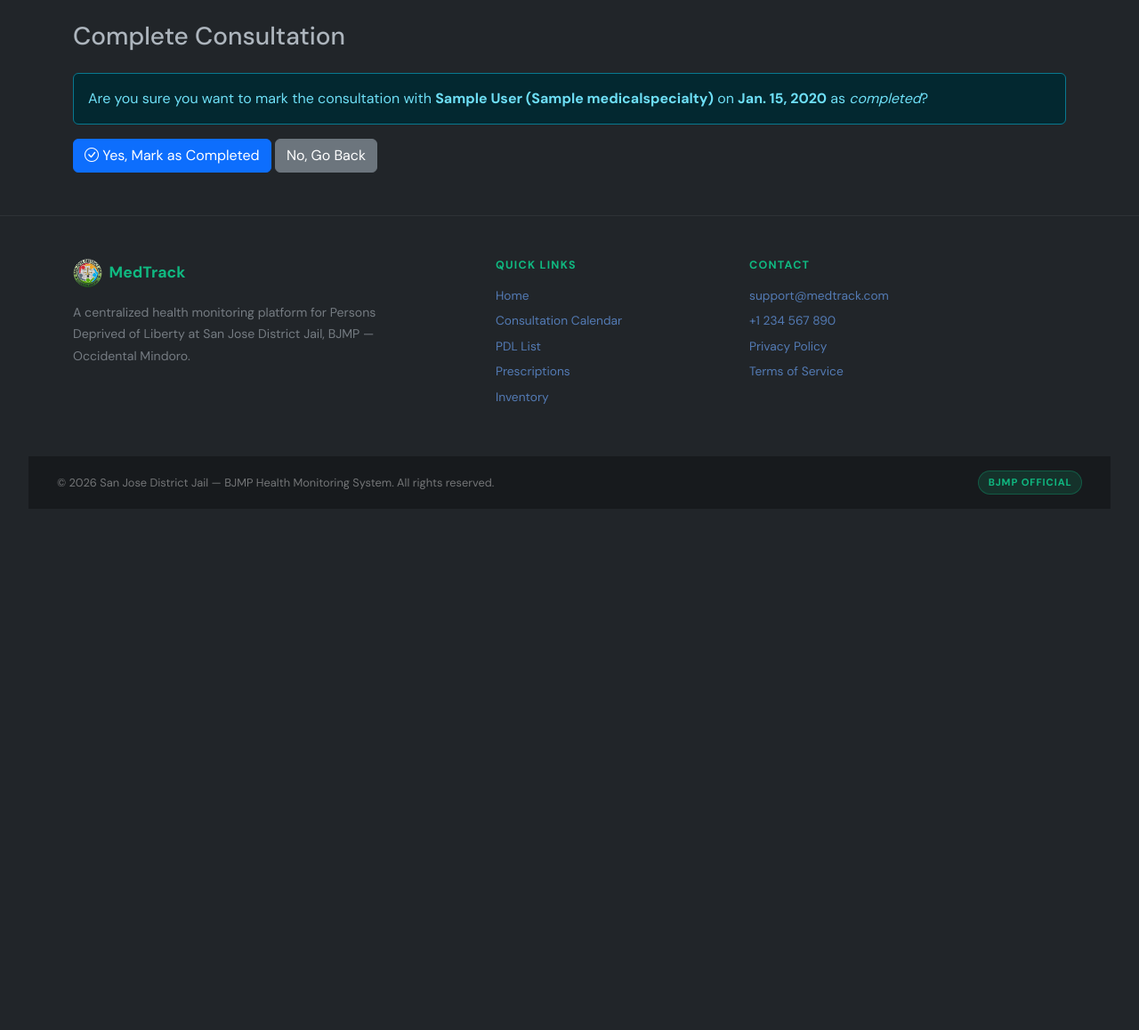
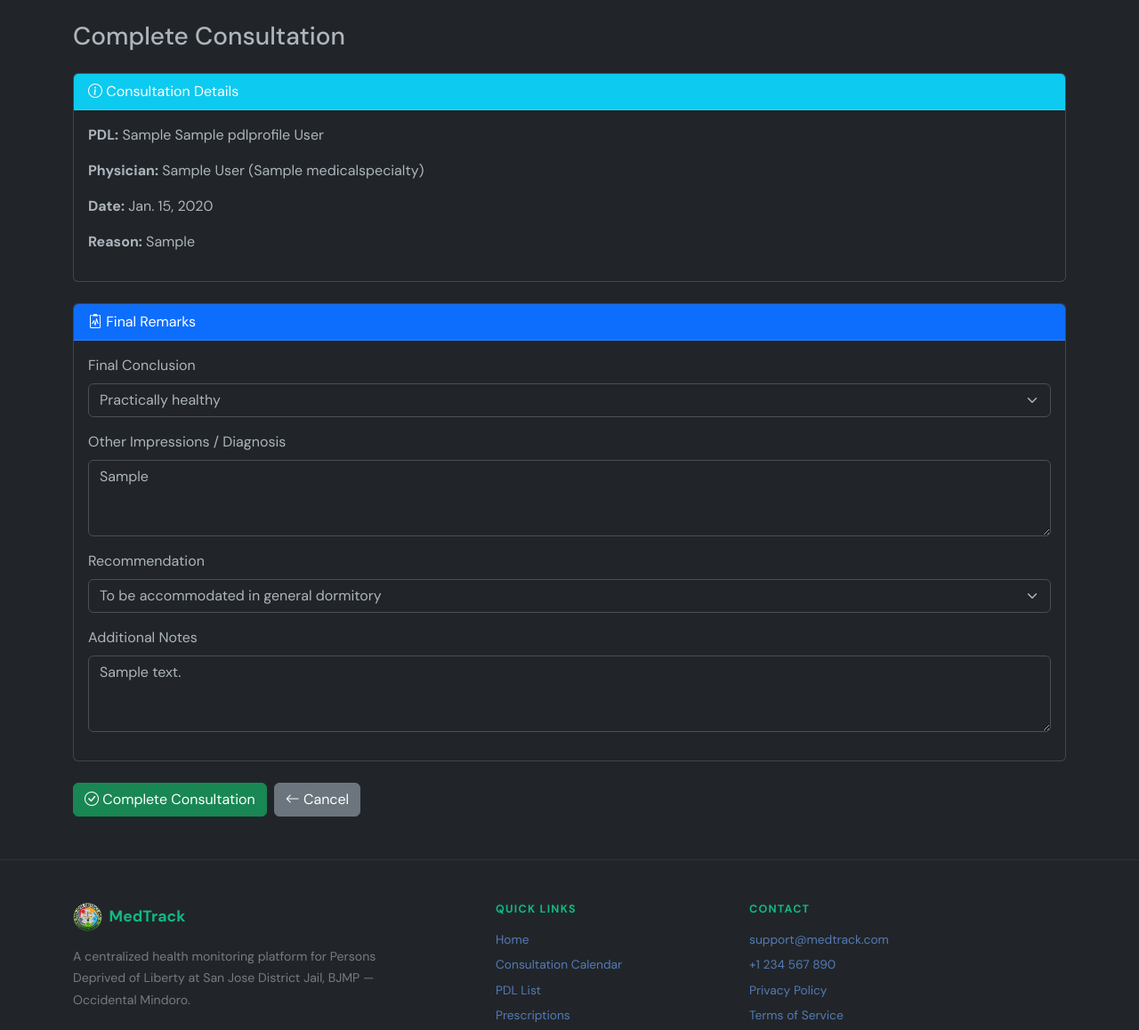
Before and after one commit to Daddycode11/MedTrack, a Django app: page /consultations/complete/1/ in a window 1280 px wide. Shown: the part 70-1228 px from the top of the page at 89% size. Before the commit the page ends 626 px from the top, so only its background shows below. Run offline with Django 5.2, Linux system fonts and the light colour scheme; a user stored in the database is signed in; tables that the repository leaves empty hold one stand-in row (values such as "Sample post"); some libraries are stand-ins or nearby versions.

Commit message:
Add follow-up consultation feature with yellow notification, fix completion form with diagnosis fields

```diff
--- a/medtrack/consultations/views.py
+++ b/medtrack/consultations/views.py
@@ -119,7 +119,7 @@ def doctor_dashboard(request):
       dashboard is still useful without raising a 404.
     """
     today = date.today()
-    seven_days_later = today + timedelta(days=7)
+    fourteen_days_later = today + timedelta(days=14)  # Extended to show follow-ups scheduled 7 days out
 
     try:
         physician = Physician.objects.get(username=request.user)
@@ -132,7 +132,7 @@ def doctor_dashboard(request):
             )
             .order_by('consultation_date_date_only', 'consultation_time_block')[:5]
         )
-        # Follow-up consultations due within next 7 days for this physician
+        # Follow-up consultations due within next 14 days for this physician
         followup_due = (
             Consultation.objects
             .filter(
@@ -140,7 +140,7 @@ def doctor_dashboard(request):
                 is_followup=True,
                 status="scheduled",
                 consultation_date_date_only__gte=today,
-                consultation_date_date_only__lte=seven_days_later,
+                consultation_date_date_only__lte=fourteen_days_later,
             )
             .select_related('pdl_profile__username', 'parent_consultation')
             .order_by('consultation_date_date_only')
@@ -157,14 +157,14 @@ def doctor_dashboard(request):
             .select_related('physician', 'pdl_profile', 'location')
             .order_by('consultation_date_date_only', 'consultation_time_block')[:5]
         )
-        # All follow-ups due within next 7 days
+        # All follow-ups due within next 14 days
         followup_due = (
             Consultation.objects
             .filter(
                 is_followup=True,
                 status="scheduled",
                 consultation_date_date_only__gte=today,
-                consultation_date_date_only__lte=seven_days_later,
+                consultation_date_date_only__lte=fourteen_days_later,
             )
             .select_related('pdl_profile__username', 'physician', 'parent_consultation')
             .order_by('consultation_date_date_only')
@@ -330,6 +330,12 @@ def complete_consultation(request, consultation_id):
     )
 
     if request.method == "POST":
+        # Save form data
+        consultation.fr_conclusion = request.POST.get('fr_conclusion') or None
+        consultation.fr_other_impressions = request.POST.get('fr_other_impressions') or None
+        consultation.fr_recommendation = request.POST.get('fr_recommendation') or None
+        consultation.notes = request.POST.get('notes') or consultation.notes
+
         # Support both Enum and plain-string status fields
         if hasattr(Consultation, "Status") and hasattr(Consultation.Status, "COMPLETED"):
             consultation.status = Consultation.Status.COMPLETED
@@ -350,7 +356,7 @@ def complete_consultation(request, consultation_id):
             try:
                 # Get a "Follow-up" reason or use the same reason
                 followup_reason, _ = ConsultationReason.objects.get_or_create(
-                    name="Follow-up Consultation",
+                    reason="Follow-up Consultation",
                     defaults={"description": "Scheduled follow-up consultation"}
                 )
 
--- a/medtrack/templates/consultations/complete_consultation.html
+++ b/medtrack/templates/consultations/complete_consultation.html
@@ -6,17 +6,69 @@
 {% block content %}
 <div class="container mt-4">
   <h1 class="h3 mb-4">Complete Consultation</h1>
-  <div class="alert alert-info">
-    Are you sure you want to mark the consultation with
-    <strong>{{ consultation.physician }}</strong> on
-    <strong>{{ consultation.consultation_date_date_only }}</strong> as <em>completed</em>?
+
+  <div class="card mb-4">
+    <div class="card-header bg-info text-white">
+      <i class="bi bi-info-circle"></i> Consultation Details
+    </div>
+    <div class="card-body">
+      <p><strong>PDL:</strong> {{ consultation.pdl_profile }}</p>
+      <p><strong>Physician:</strong> {{ consultation.physician }}</p>
+      <p><strong>Date:</strong> {{ consultation.consultation_date_date_only }}</p>
+      <p><strong>Reason:</strong> {{ consultation.reason }}</p>
+    </div>
   </div>
+
   <form method="post">
     {% csrf_token %}
-    <button type="submit" class="btn btn-primary">
-      <i class="bi bi-check-circle"></i> Yes, Mark as Completed
-    </button>
-    <a href="{% url 'consultations:consultation_calendar' %}" class="btn btn-secondary">No, Go Back</a>
+
+    <div class="card mb-4">
+      <div class="card-header bg-primary text-white">
+        <i class="bi bi-clipboard2-pulse"></i> Final Remarks
+      </div>
+      <div class="card-body">
+        <div class="mb-3">
+          <label for="fr_conclusion" class="form-label">Final Conclusion</label>
+          <select class="form-select" id="fr_conclusion" name="fr_conclusion">
+            <option value="">-- Select Conclusion --</option>
+            <option value="HEALTHY" {% if consultation.fr_conclusion == 'HEALTHY' %}selected{% endif %}>Practically healthy</option>
+            <option value="SBIRT" {% if consultation.fr_conclusion == 'SBIRT' %}selected{% endif %}>SBIRT</option>
+            <option value="PHILPEN" {% if consultation.fr_conclusion == 'PHILPEN' %}selected{% endif %}>PhilPEN</option>
+            <option value="NEURO_PSYCH" {% if consultation.fr_conclusion == 'NEURO_PSYCH' %}selected{% endif %}>Neuro-psychiatric evaluation</option>
+            <option value="ILL_TREATMENT" {% if consultation.fr_conclusion == 'ILL_TREATMENT' %}selected{% endif %}>Further documentation of allegations of ill-treatment</option>
+          </select>
+        </div>
+
+        <div class="mb-3">
+          <label for="fr_other_impressions" class="form-label">Other Impressions / Diagnosis</label>
+          <textarea class="form-control" id="fr_other_impressions" name="fr_other_impressions" rows="3" placeholder="Enter diagnosis or other impressions...">{{ consultation.fr_other_impressions|default:'' }}</textarea>
+        </div>
+
+        <div class="mb-3">
+          <label for="fr_recommendation" class="form-label">Recommendation</label>
+          <select class="form-select" id="fr_recommendation" name="fr_recommendation">
+            <option value="">-- Select Recommendation --</option>
+            <option value="DORM" {% if consultation.fr_recommendation == 'DORM' %}selected{% endif %}>To be accommodated in general dormitory</option>
+            <option value="ISOLATED" {% if consultation.fr_recommendation == 'ISOLATED' %}selected{% endif %}>To be isolated</option>
+            <option value="HOSPITAL" {% if consultation.fr_recommendation == 'HOSPITAL' %}selected{% endif %}>To be hospitalized</option>
+          </select>
+        </div>
+
+        <div class="mb-3">
+          <label for="notes" class="form-label">Additional Notes</label>
+          <textarea class="form-control" id="notes" name="notes" rows="3" placeholder="Any additional notes...">{{ consultation.notes|default:'' }}</textarea>
+        </div>
+      </div>
+    </div>
+
+    <div class="d-flex gap-2">
+      <button type="submit" class="btn btn-success">
+        <i class="bi bi-check-circle"></i> Complete Consultation
+      </button>
+      <a href="{% url 'consultations:consultation_calendar' %}" class="btn btn-secondary">
+        <i class="bi bi-arrow-left"></i> Cancel
+      </a>
+    </div>
   </form>
 </div>
 {% endblock %}
--- a/medtrack/templates/consultations/doctor_dashboard.html
+++ b/medtrack/templates/consultations/doctor_dashboard.html
@@ -369,9 +369,10 @@
         </div>
 
         <!-- Follow-up Consultations Due -->
+        <!-- DEBUG: followup_count = {{ followup_count }} -->
         {% if followup_count > 0 %}
         <div class="col-12">
-          <div class="info-card delay-2" style="background: rgba(245,158,11,.08); border-color: rgba(245,158,11,.3);">
+          <div class="info-card delay-2" style="background: rgba(245,158,11,.15); border: 2px solid #f59e0b;">
             <div class="section-label" style="color: #f59e0b;">
               <i class="bi bi-bell-fill me-1"></i>Follow-up Consultations Due ({{ followup_count }})
             </div>
```
Also changed, not shown: medtrack/consultations/migrations/0007_consultation_followup_days_and_more.py (added).
